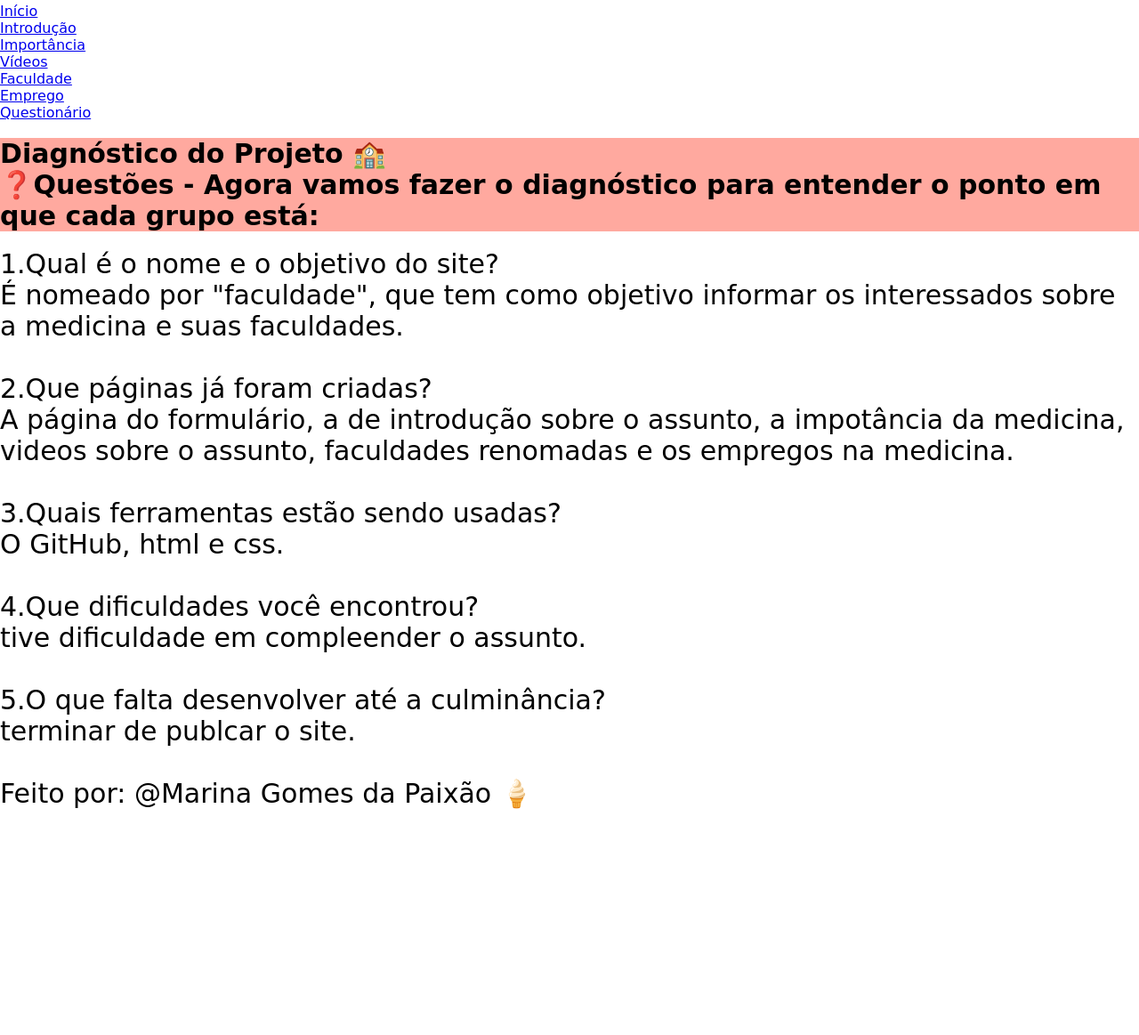
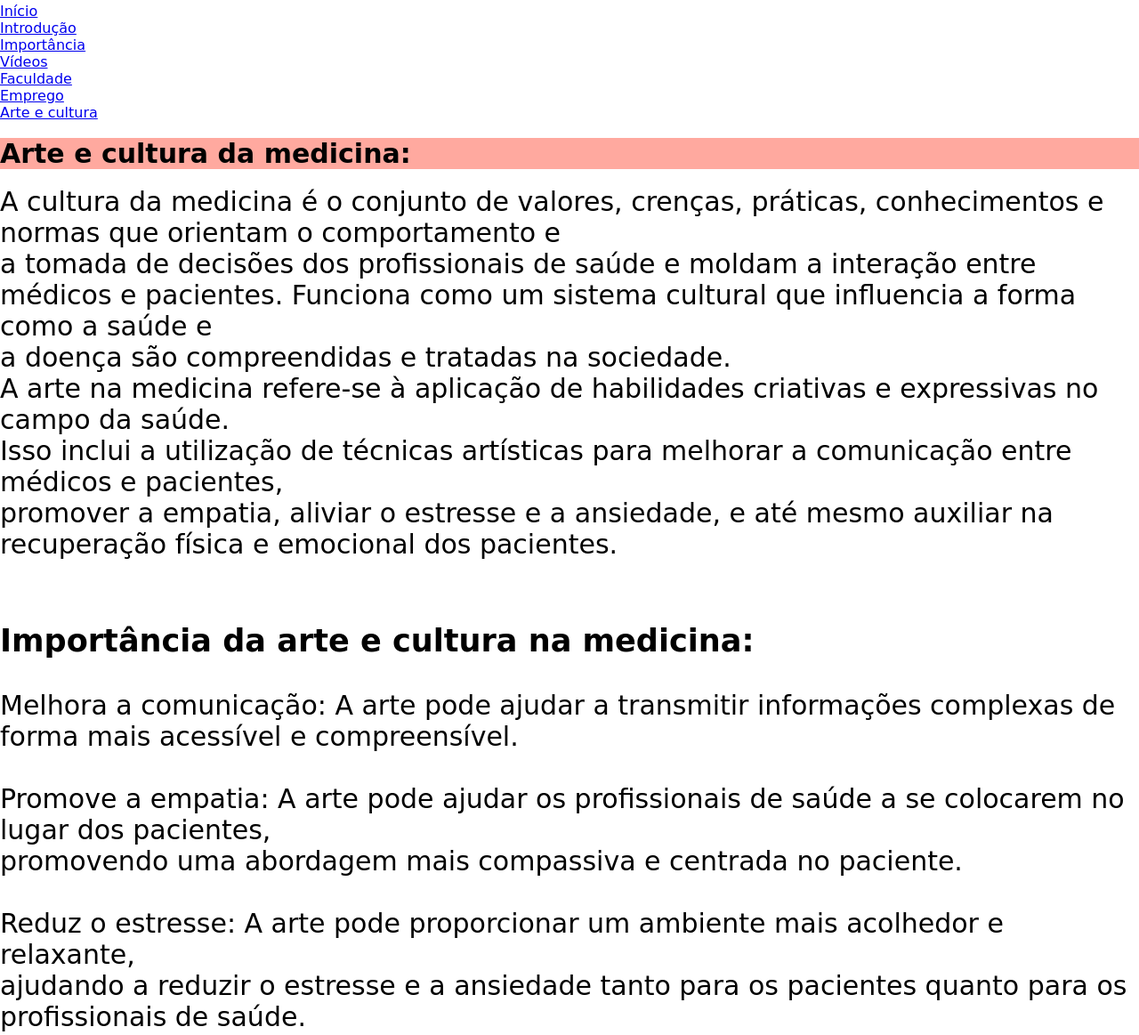
Before and after one commit to Marinagomes403/Faculdade, a plain HTML site: page 07/index.html in a window 1280 px wide. Shown: the part 112-1275 px from the top of the page at 89% size. Before the commit the page ends 1021 px from the top, so only its background shows below. Drawn offline with Linux system fonts and the light colour scheme.

Commit message:
alteraçoes

```diff
--- a/07/index.html
+++ b/07/index.html
@@ -19,31 +19,23 @@
             <li><a href="../04/index.html">Vídeos</a></li>
             <li><a href="../05/index.html">Faculdade</a></li>
             <li><a href="../06/index.html">Emprego</a></li>
-            <li><a href="../07/index.html">Questionário</a></li>
+            <li><a href="../07/index.html">Arte e cultura</a></li>
         </ul>
     </nav><br>
 
-    <h2>Diagnóstico do Projeto 🏫</h2>
-    <h2>❓Questões - Agora vamos fazer o diagnóstico para entender o ponto em que cada grupo está:</h2><br>
+    <h2>Arte e cultura da medicina:</h2><br>
 
     <div class="content">
-        <p>1.Qual é o nome e o objetivo do site?</p>
-        <p>É nomeado por "faculdade", que tem como objetivo informar os interessados sobre a medicina e suas faculdades.
-        </p>
+        <p>A cultura da medicina é o conjunto de valores, crenças, práticas, conhecimentos e normas que orientam o comportamento e <br> a tomada de decisões dos profissionais de saúde e moldam a interação entre médicos e pacientes. Funciona como um sistema cultural que influencia a forma como a saúde e <br> a doença são compreendidas e tratadas na sociedade. </p>
+        <p>A arte na medicina refere-se à aplicação de habilidades criativas e expressivas no campo da saúde. <br> Isso inclui a utilização de técnicas artísticas para melhorar a comunicação entre médicos e pacientes, <br> promover a empatia, aliviar o estresse e a ansiedade, e até mesmo auxiliar na recuperação física e emocional dos pacientes. </p><br>
         <br>
-
-        <p>2.Que páginas já foram criadas?</p>
-        <p>A página do formulário, a de introdução sobre o assunto, a impotância da medicina, videos sobre o assunto,
-            faculdades renomadas e os empregos na medicina.</p><br>
-
-        <p>3.Quais ferramentas estão sendo usadas?</p>
-        <p>O GitHub, html e css.</p><br>
-
-        <p>4.Que dificuldades você encontrou?</p>
-        <p>tive dificuldade em compleender o assunto.</p><br>
-
-        <p>5.O que falta desenvolver até a culminância?</p>
-        <p>terminar de publcar o site.</p><br>
+        <h3>Importância da arte e cultura na medicina:</h3><br>
+        <ul>
+            <li>Melhora a comunicação: A arte pode ajudar a transmitir informações complexas de forma mais acessível e compreensível.</li><br>
+            <li>Promove a empatia: A arte pode ajudar os profissionais de saúde a se colocarem no lugar dos pacientes, <br> promovendo uma abordagem mais compassiva e centrada no paciente.</li><br>
+            <li>Reduz o estresse: A arte pode proporcionar um ambiente mais acolhedor e relaxante, <br> ajudando a reduzir o estresse e a ansiedade tanto para os pacientes quanto para os profissionais de saúde.</li><br>
+            <li>Auxilia na recuperação: A arte pode ser utilizada como uma forma de terapia complementar, <br> ajudando os pacientes a expressarem suas emoções e facilitando o processo de cura.</li><br>
+        </ul><br>
 
         <footer>Feito por: @Marina Gomes da Paixão 🍦</footer>
     </div>
```
Also changed, not shown: 01/index.html (+1 -1 lines), 02/index.html (+1 -1 lines), 03/index.html (+1 -1 lines), 04/index.html (+1 -1 lines), 05/index.html (+1 -1 lines), 06/index.html (+1 -1 lines).
